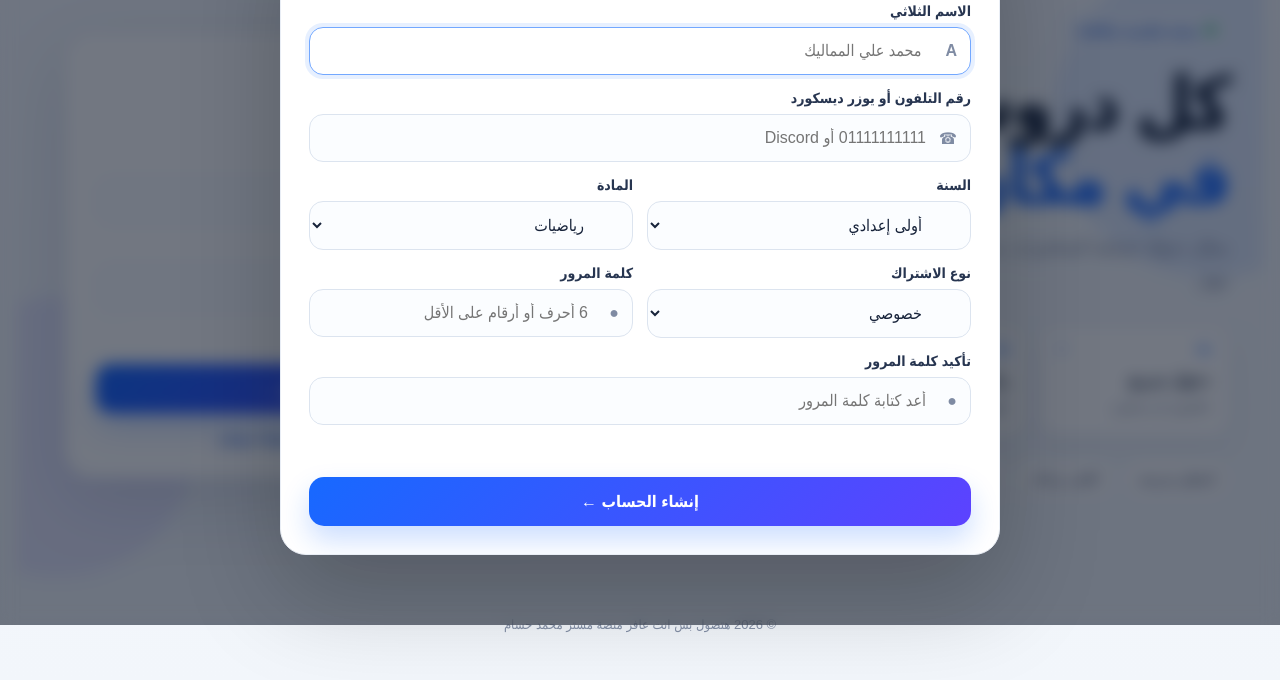
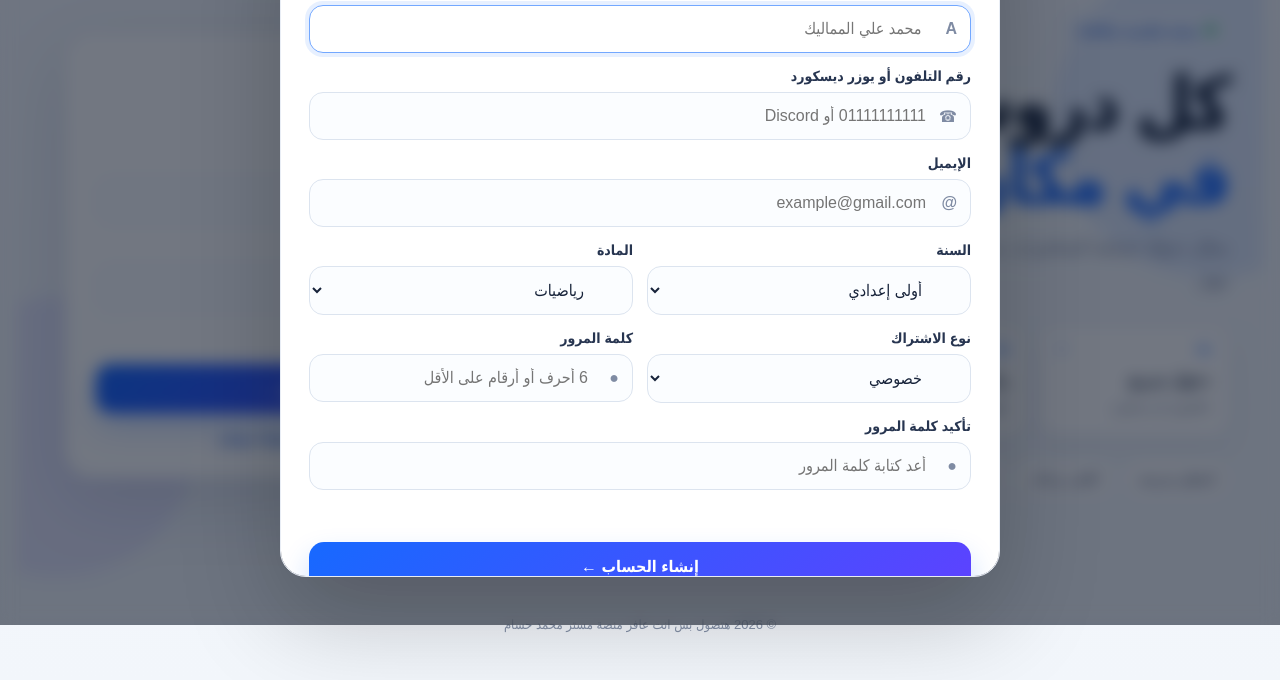
Before and after one commit to mohamedroblox16-a11y/Mrs.Mohamed-Hossam, a website: page public/index.html in a window 1280 px wide. Both pictures are taken after a click on the button "إنشاء حساب". Shown: the part 175-855 px from the top of the page. Drawn offline with Linux system fonts and the light colour scheme; no server answers.

Commit message:
Add student email field

```diff
--- a/public/index.html
+++ b/public/index.html
@@ -975,6 +975,31 @@
 
           </div>
 
+          <div class="field full">
+
+            <label for="registerEmail">
+              الإيميل
+            </label>
+
+            <div class="input-wrap">
+
+              <span class="input-icon">
+                @
+              </span>
+
+              <input
+                id="registerEmail"
+                name="email"
+                type="email"
+                autocomplete="email"
+                placeholder="example@gmail.com"
+                required
+              >
+
+            </div>
+
+          </div>
+
           <div class="field">
 
             <label for="grade">
@@ -1446,6 +1471,12 @@
               .getElementById('registerLogin')
               .value
               .trim();
+          const email =
+            document
+              .getElementById('registerEmail')
+              .value
+              .trim();
+
 const grade =
             document
               .getElementById('grade')
@@ -1482,6 +1513,7 @@ const grade =
               {
                 fullName,
                 login,
+                email,
                 grade,
                 subject,
                 mode,
```
